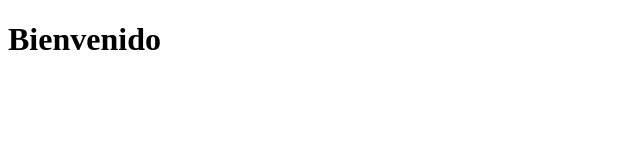
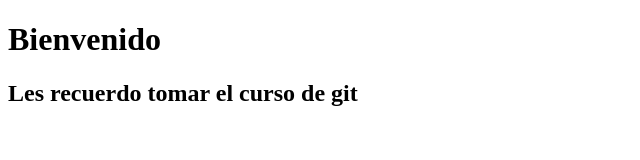
Before and after one commit to EduardoVinagre/proyecto-personal, a plain HTML site: page index.html in a window 1280 px wide. Shown: the whole page, without its empty margins (0-640 px from the left). Drawn offline with Linux system fonts and the light colour scheme.

Commit message:
Segundo commit

```diff
--- a/index.html
+++ b/index.html
@@ -9,5 +9,6 @@
     <div>
         <h1>Bienvenido</h1>
     </div>
+    <div><h2>Les recuerdo tomar el curso de git</h2></div>
 </body>
 </html>
```
